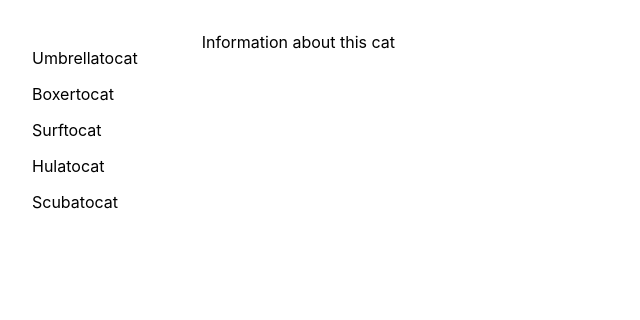
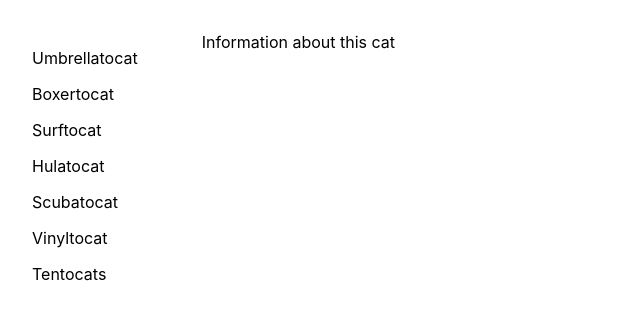
Before and after one commit to gstark/cohort-xi, a React (Create React App) app in the folder week-05/day-02/octodex-browser/: page / in a window 1280 px wide. Shown: the top 320 px of the page, without its empty margins (0-640 px from the left). Built offline with nearby package versions, Linux system fonts and the light colour scheme.

Commit message:
Dynamically building our list of cats from props (which came from state)

```diff
--- a/week-05/day-02/octodex-browser/src/Clowder.js
+++ b/week-05/day-02/octodex-browser/src/Clowder.js
@@ -7,11 +7,9 @@ class Clowder extends Component {
     return (
       <aside>
         <ul>
-          <li>{this.props.cats[0].name}</li>
-          <li>{this.props.cats[1].name}</li>
-          <li>{this.props.cats[2].name}</li>
-          <li>{this.props.cats[3].name}</li>
-          <li>{this.props.cats[4].name}</li>
+          {this.props.cats.map(cat => {
+            return <li>{cat.name}</li>
+          })}
         </ul>
       </aside>
     )
```
